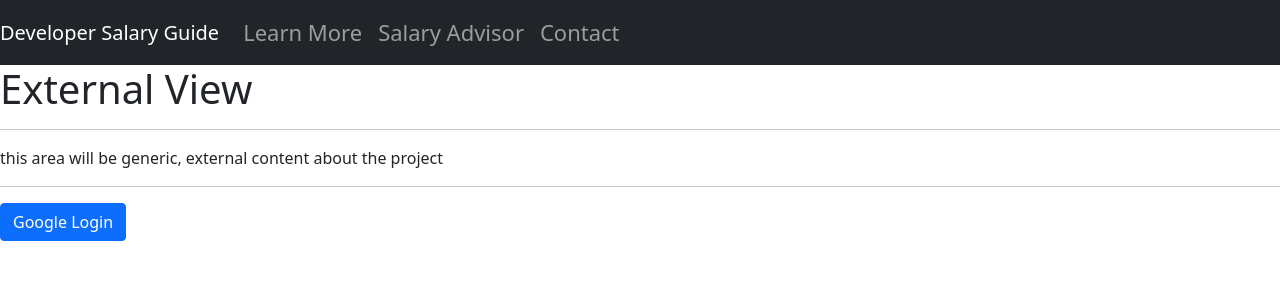
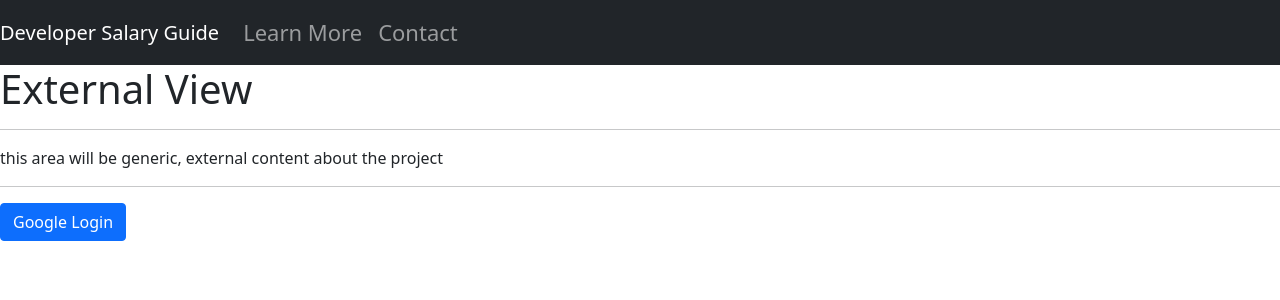
Before and after one commit to triple-crown-consulting/developer-salary-guide, a Flask app: page / in a window 1280 px wide. Shown: the top 300 px of the page. Run offline with Flask 2, Linux system fonts and the light colour scheme; parts of the project's set-up code (start-up, migrations or seed data) failed here and were passed over.

Commit message:
Working on improving the UX

```diff
--- a/app.py
+++ b/app.py
@@ -164,7 +164,7 @@ def predict():
     prediction = model.predict(final)
     output = '{0:{1:},.2f}'.format(prediction[0], 2)
 
-    return render_template('advise.html',
+    return render_template('index.html',
                            predictiontext='Salary estimator has completed the analysis.\nSuggested Salary is: ${} per '
                                           'year.\n\nThis calculation was based on a Level of Education = {}, {} Years '
                                           'of Coding, and {} Years of Coding Professionally.'.format(output,
--- a/templates/base.html
+++ b/templates/base.html
@@ -25,9 +25,9 @@
           <li class="nav-item">
             <a class="nav-link" href="/">Learn More</a>
           </li>
-          <li class="nav-item">
-            <a class="nav-link" href="/advisor">Salary Advisor</a>
-          </li>
+{#          <li class="nav-item">#}
+{#            <a class="nav-link" href="/advisor">Salary Advisor</a>#}
+{#          </li>#}
 {#          <li class="nav-item">#}
 {#            <a class="nav-link" href="#">Link</a>#}
 {#          </li>#}
```
